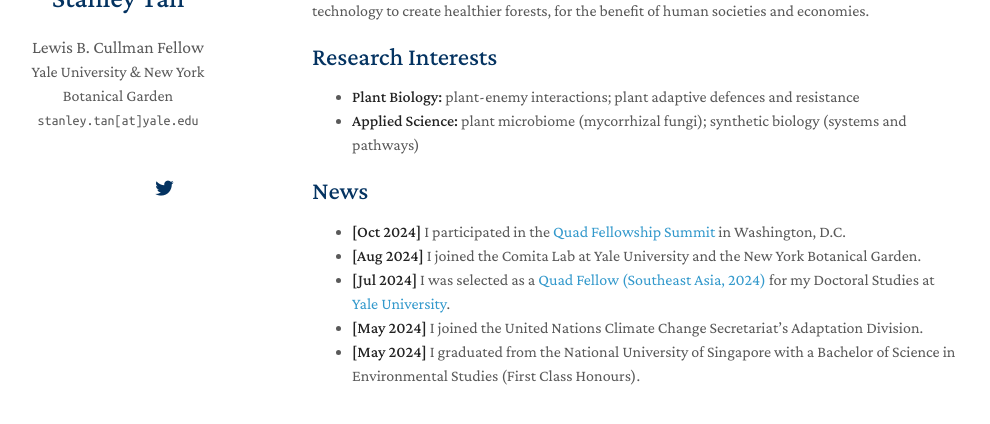
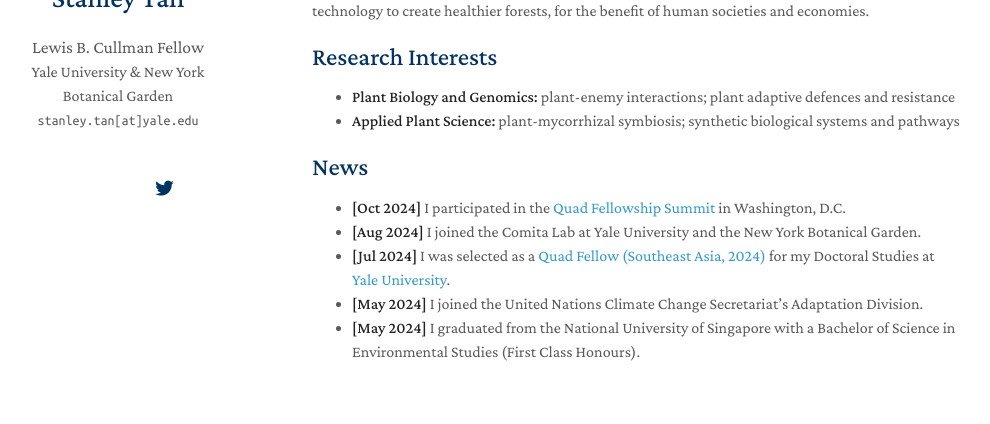
Before and after one commit to stanleytansx/stanleytansx.github.io, a Jekyll site: the page built from index.md, in a window 1280 px wide, cut to the strip 206-630 px from the top of the page. Shown: the whole strip, without its empty margins (158-1148 px from the left). Built offline with Jekyll 4.4.1, drawn with Linux system fonts in a browser that asks for light colours; nearby versions of some CDN libraries; a style sheet for code colours, icons or effects is not loaded; our own code applies the rules of GitHub Pages for plain Markdown files.

Commit message:
Update index.md

```diff
--- a/index.md
+++ b/index.md
@@ -9,8 +9,8 @@ Using field experiments and computational genomics, I study the the biochemical
 
 ## Research Interests
 
-- **Plant Biology:** plant-enemy interactions; plant adaptive defences and resistance
-- **Applied Science:** plant microbiome (mycorrhizal fungi); synthetic biology (systems and pathways)
+- **Plant Biology and Genomics:** plant-enemy interactions; plant adaptive defences and resistance
+- **Applied Plant Science:** plant-mycorrhizal symbiosis; synthetic biological systems and pathways
 
 ## News
 
```
